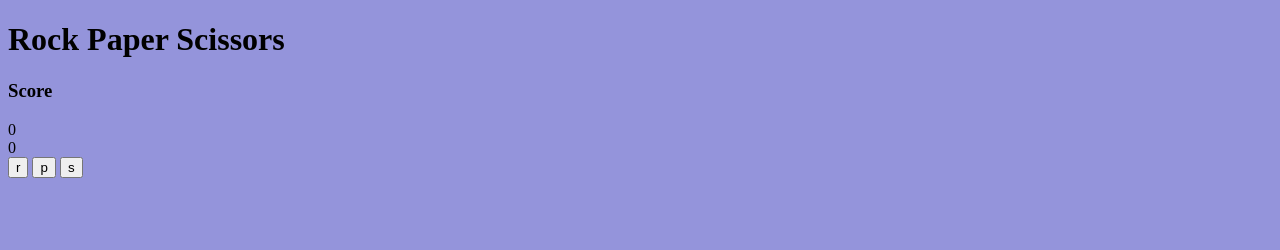
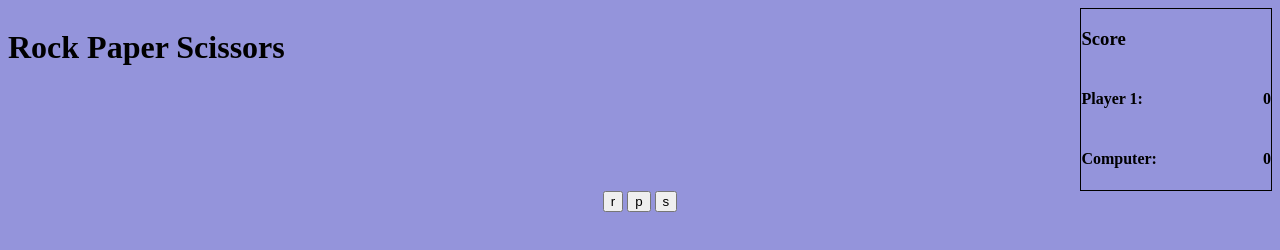
Before and after one commit to dev300blk/rockPaperScissors, a plain HTML site: page index.html in a window 1280 px wide. Drawn offline with Linux system fonts and the light colour scheme.

Commit message:
Added scoreboard and basic styling.

```diff
--- a/index.html
+++ b/index.html
@@ -1,5 +1,6 @@
 <!DOCTYPE html>
 <html lang="en">
+
 <head>
     <meta charset="UTF-8">
     <meta http-equiv="X-UA-Compatible" content="IE=edge">
@@ -7,19 +8,40 @@
     <title>Rock Paper Scissors</title>
     <link rel="stylesheet" href="style.css">
 </head>
+
 <body>
 
 
+    <div id="header">
         <h1>Rock Paper Scissors</h1>
 
-<div class="scoreB">
+        <div class="score">
+            <div class="title">
                 <h3>Score</h3>
-   <div class="player1">0</div>
-   <div class="computer">0</div>
+            </div>
+
+            <div class="player1">
+
+                <h4>Player 1:</h4>
+
+                <h4 class="score1">0</h4>
 
             </div>
 
-<div class="container">
+            <div class="computer">
+
+                <h4>Computer:</h4>
+
+                <h4 class="score2">0</h4>
+
+            </div>
+
+        </div>
+    </div>
+
+
+
+    <div class="weapons">
         <div class="buttonbox">
             <button class="btn rock">r</button>
             <button class="btn paper">p</button>
@@ -29,4 +51,5 @@
 
     <script src="script.js"></script>
 </body>
+
 </html>
--- a/style.css
+++ b/style.css
@@ -1,3 +1,43 @@
 body {
     background-color: rgb(148, 148, 219);
+    display: flex;
+    flex-direction: column;
+    justify-content: space-between;
 }
+
+
+#header{
+    display: flex;
+    justify-content: space-between;
+    height: 10%;
+}
+
+.score {
+
+    display: flex;
+    flex-direction: column;
+    justify-content: ;
+    border: solid .5px;
+    width: 15%;
+}
+
+
+
+.player1{
+    display: flex;
+    width: 100%;
+    justify-content: space-between;
+    align-self: flex-start;
+}
+
+.computer{
+    display: flex;
+    width: 100%;
+    justify-content: space-between;
+    align-self: flex-start;
+}
+
+.weapons{
+    align-self: center;
+    justify-self: flex-end;
+}
```
Lines whose indentation alone changed are shown as unchanged.
